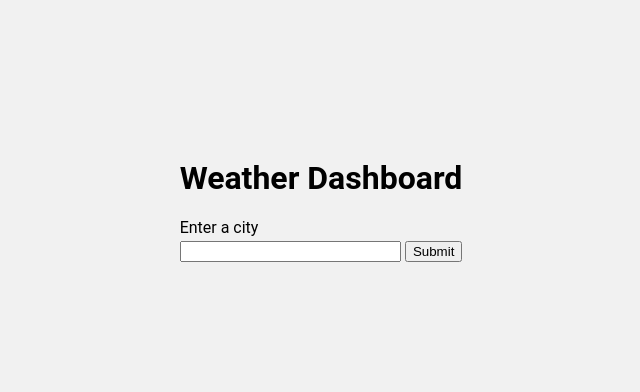
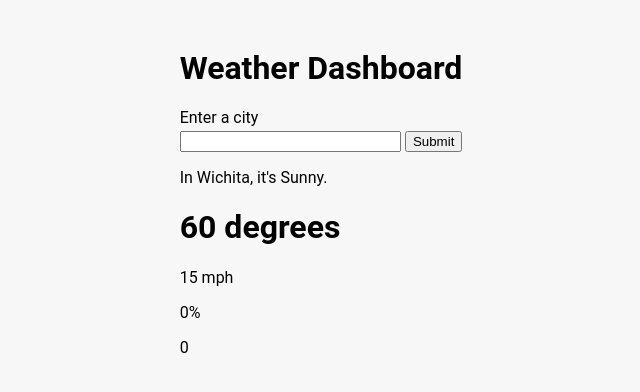
Before and after one commit to nathan2lam/weather-app, a React (Create React App) app: page / in a window 1280 px wide. Shown: the top 392 px of the page, without its empty margins (319-959 px from the left). Built offline with nearby package versions, Linux system fonts and the light colour scheme.

Commit message:
Add files via upload

```diff
--- a/src/App.css
+++ b/src/App.css
@@ -1,5 +1,5 @@
 body {
-    background-color: rgb(241, 241, 241);
+    background-color: rgb(248, 247, 247);
     font-family: "Roboto", sans-serif;
     display: flex;
     justify-content: center;
--- a/src/Page/Display.jsx
+++ b/src/Page/Display.jsx
@@ -1,3 +1,18 @@
+import data from "../data/index"
+
 export default function Display() {
-
+    return(
+        <div className="display-container">
+            <p className="display-title">In {data.city}, it's {data.condition}.</p>
+            <div className="display-conditions-container">
+                <h1 className="display-temp">{data.temp}</h1>
+                <div className="display-conditions-container2">
+                    <p>{data.windSpeed}</p>
+                    <p>{data.rainChance}</p>
+                    <p>{data.humidity}</p>
+                </div>
+            </div>
+        </div>
+    )
 }
+//add classnames
--- a/src/Page/Searchbar.jsx
+++ b/src/Page/Searchbar.jsx
@@ -3,22 +3,28 @@ import React, { useState } from "react"
 export default function Searchbar() {
     const [city, setCity] = useState("");
 
+    const handleSubmit = async (e) => {
+        e.preventDefault();
+        setCity(e.target.elements.city.value)
+    }
+
     return (
         <div className="searchbar-container">
-            <span className="searchbar-label">Enter a city
-            </ span>
-            <div className="searchbar-input-container">
+            <span className="searchbar-label">Enter a city</ span>
+            <form
+            className="searchbar-input-container"
+            onSubmit={handleSubmit}>
                 <input type="text"
                 className="searchbar-input"
                 name="city"
-                 id="city"
+                id="city"
                 />
                 <button
                 type="submit"
                 className="searchbar-btn">
                     Submit
                 </button>
-            </div>
+            </form>
         </div>
     )
 }
--- a/src/Page/index.jsx
+++ b/src/Page/index.jsx
@@ -1,3 +1,4 @@
+import Display from "./Display"
 import Searchbar from "./Searchbar"
 import Title from "./Title"
 
@@ -6,6 +7,7 @@ export default function Page() {
         <>
             <Title />
             <Searchbar />
+            <Display />
         </>
     )
 }
--- /dev/null
+++ b/src/data/index.json
@@ -0,0 +1,8 @@
+{
+    "city": "Wichita",
+    "condition": "Sunny",
+    "temp": "60 degrees",
+    "windSpeed": "15 mph",
+    "rainChance": "0%",
+    "humidity": "0"
+}
```
